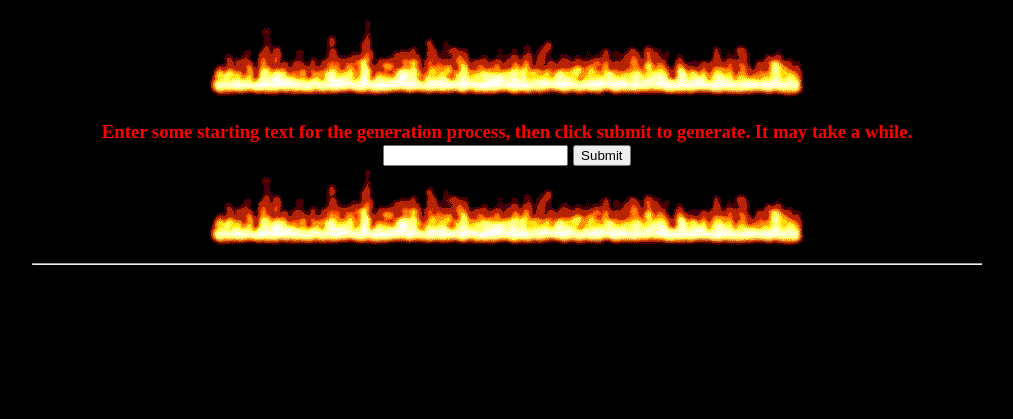
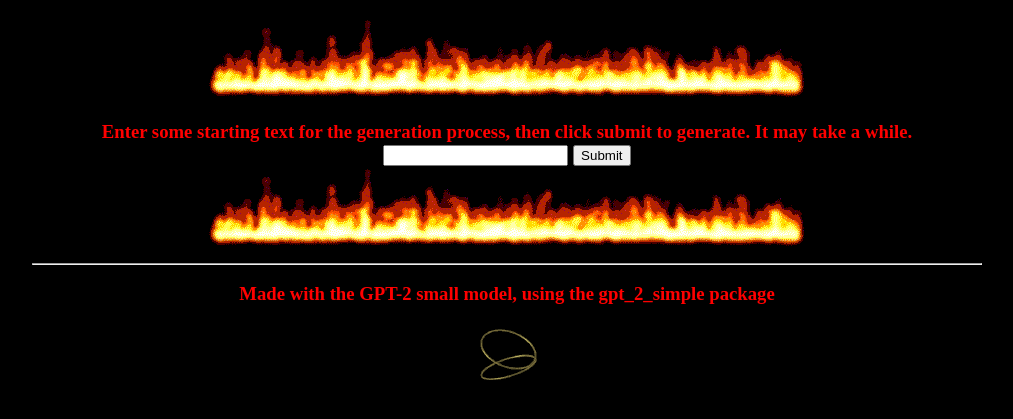
Before and after one commit to styndall/ailovecraft, a Flask app: page / in a window 1280 px wide. Shown: the part 252-671 px from the top of the page, without its empty margins (133-1146 px from the left). Run offline with Flask 2, Linux system fonts and the light colour scheme.

Commit message:
add source

```diff
--- a/templates/index.html
+++ b/templates/index.html
@@ -29,6 +29,9 @@
     <h3 width="70%" style="color:white">{{line}}</h3>
     <hr width="50%">
     {% endfor %}
+
+    <h3 width="70%" style="color:red">Made with the GPT-2 small model, using the gpt_2_simple package</h3>
+    <img src="{{url_for('static', filename='rings.gif')}}">
     </center>
 </body>
 </html>
```
